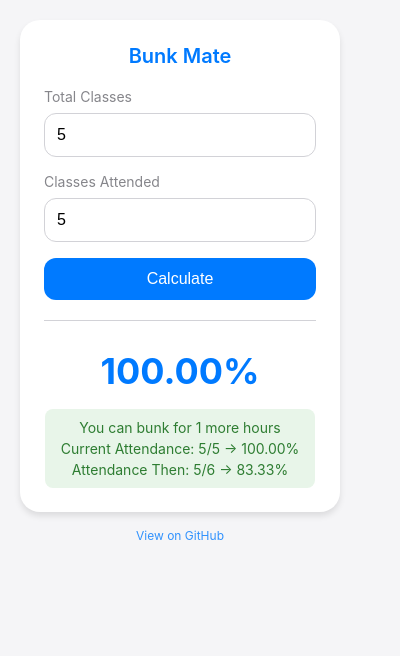
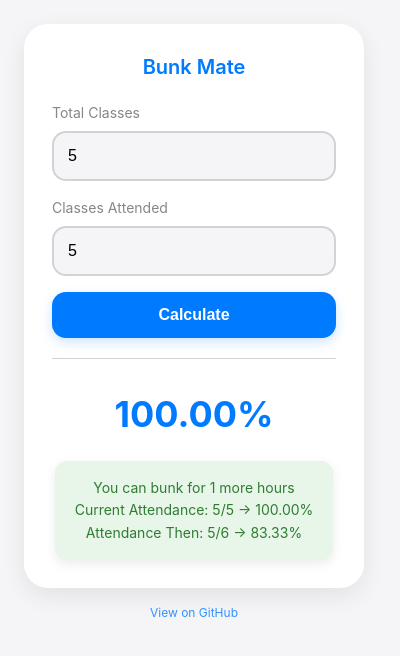
Before and after one commit to 4-krishna/Bunk-mate, a browser extension: page popup.html in a window 400 px wide. Both pictures are taken after typing "5", "5" into the empty fields and a click on the button "Calculate". Drawn offline with Linux system fonts and the light colour scheme.

Commit message:
style(popup): enhance UI with smoother transitions and modern design
Improve the popup interface by adding hover effects, smoother transitions, and modern design elements. Adjust padding, border-radius, and shadows for a more polished look. Enhance user interaction with subtle animations and better visual feedback.

```diff
--- a/popup.html
+++ b/popup.html
@@ -8,22 +8,31 @@
             --background-color: #F5F5F7;
             --text-color: #1D1D1F;
             --border-color: #D2D2D7;
+            --shadow-color: rgba(0, 0, 0, 0.08);
+            --transition-speed: 0.3s;
         }
 
         body {
-            width: 320px;
+            width: 340px;
             margin: 0;
-            padding: 20px;
+            padding: 24px;
             font-family: -apple-system, BlinkMacSystemFont, 'Segoe UI', Roboto, sans-serif;
             background-color: var(--background-color);
             color: var(--text-color);
+            line-height: 1.5;
         }
 
         .container {
             background-color: white;
-            border-radius: 20px;
-            padding: 24px;
-            box-shadow: 0 4px 6px rgba(0, 0, 0, 0.1);
+            border-radius: 24px;
+            padding: 28px;
+            box-shadow: 0 8px 24px var(--shadow-color);
+            transition: transform var(--transition-speed), box-shadow var(--transition-speed);
+        }
+
+        .container:hover {
+            transform: translateY(-2px);
+            box-shadow: 0 12px 32px var(--shadow-color);
         }
 
         h1 {
@@ -62,34 +71,44 @@
 
         input {
             width: 100%;
-            padding: 12px;
-            border: 1px solid var(--border-color);
-            border-radius: 12px;
+            padding: 14px;
+            border: 2px solid var(--border-color);
+            border-radius: 14px;
             font-size: 16px;
             outline: none;
-            transition: border-color 0.2s;
+            transition: all var(--transition-speed);
             box-sizing: border-box;
+            background-color: var(--background-color);
         }
 
         input:focus {
             border-color: var(--primary-color);
+            background-color: white;
+            box-shadow: 0 4px 12px var(--shadow-color);
         }
 
         button {
             width: 100%;
-            padding: 12px;
+            padding: 14px;
             background-color: var(--primary-color);
             color: white;
             border: none;
-            border-radius: 12px;
+            border-radius: 14px;
             font-size: 16px;
-            font-weight: 500;
+            font-weight: 600;
             cursor: pointer;
-            transition: opacity 0.2s;
+            transition: all var(--transition-speed);
+            box-shadow: 0 4px 12px rgba(0, 122, 255, 0.2);
         }
 
         button:hover {
-            opacity: 0.9;
+            transform: translateY(-2px);
+            box-shadow: 0 8px 16px rgba(0, 122, 255, 0.3);
+        }
+
+        button:active {
+            transform: translateY(0);
+            box-shadow: 0 4px 12px rgba(0, 122, 255, 0.2);
         }
 
         .result {
@@ -108,12 +127,14 @@
 
         .status {
             font-size: 14px;
-            margin-top: 8px;
-            padding: 8px 16px;
-            border-radius: 8px;
+            margin-top: 12px;
+            padding: 16px 20px;
+            border-radius: 12px;
             display: inline-block;
             white-space: pre-line;
-            line-height: 1.5;
+            line-height: 1.6;
+            transition: all var(--transition-speed);
+            box-shadow: 0 4px 12px var(--shadow-color);
         }
 
         .status.good {
```
Also changed, not shown: README.md (added).
